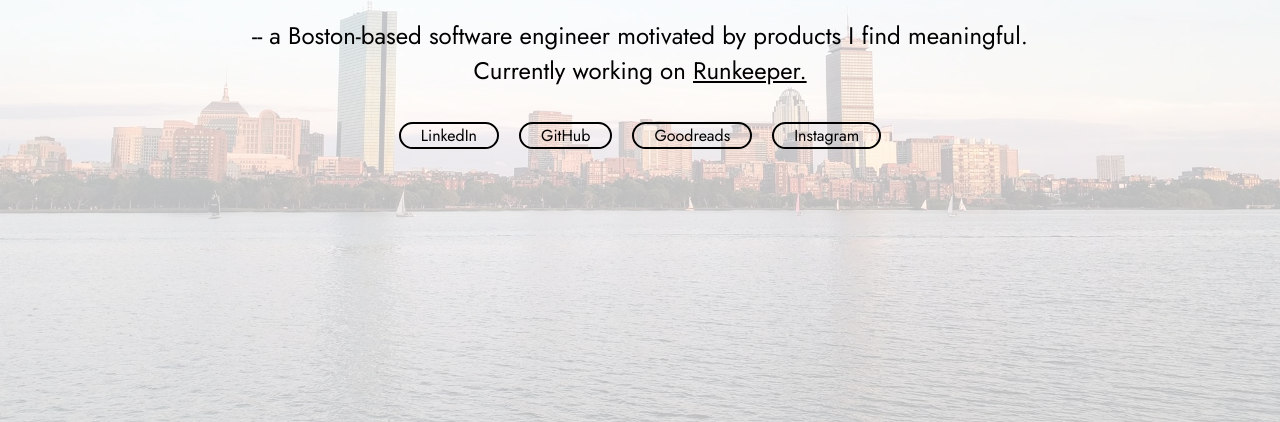
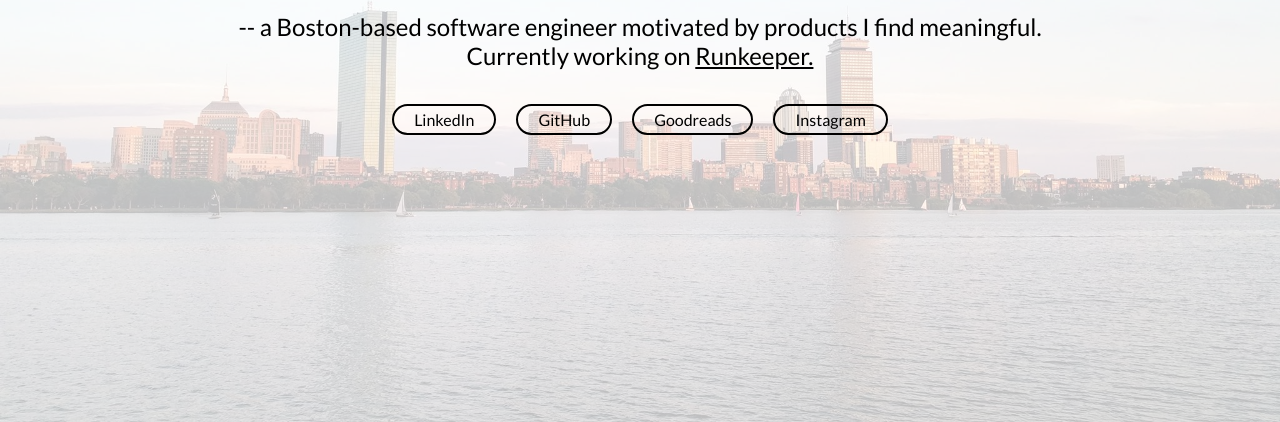
Before and after one commit to mboseke/personal-portfolio, a plain HTML site: page index.html in a window 1280 px wide. Shown: the part 378-800 px from the top of the page. Drawn offline with Linux system fonts and the light colour scheme.

Commit message:
changing font and cleaning up files

```diff
--- a/styles.css
+++ b/styles.css
@@ -1,6 +1,6 @@
 @font-face {
-    font-family: 'Jost';
-    src: url("./font/Jost-VariableFont_ital\,wght.ttf");
+    font-family: 'Lato';
+    src: url("./font/Lato-Regular.ttf");
 }
 
 h2 {
@@ -8,7 +8,7 @@ h2 {
 }
 
 body {
-    font-family: 'Jost', Arial, Helvetica, sans-serif;
+    font-family: 'Lato', Arial, Helvetica, sans-serif;
     margin: 0;
 }
 
@@ -34,6 +34,7 @@ a {
     right: 0px;
     bottom: 0px;
     left: 0px;
+    height: auto;
     opacity: 0.25;
 }
 
@@ -68,7 +69,7 @@ a {
     color: black;
     border: 2px solid black;
     border-radius: 25px;
-    padding: 0 20px;
+    padding: 4px 20px;
     margin: 5px;
     text-decoration: none;
 }
```
Also changed, not shown: font/Jost-VariableFont_ital,wght.ttf (deleted), font/Lato-Regular.ttf (added), images/instagram-logo.svg (deleted), images/linkedin-logo.svg (deleted), 2 other files.
